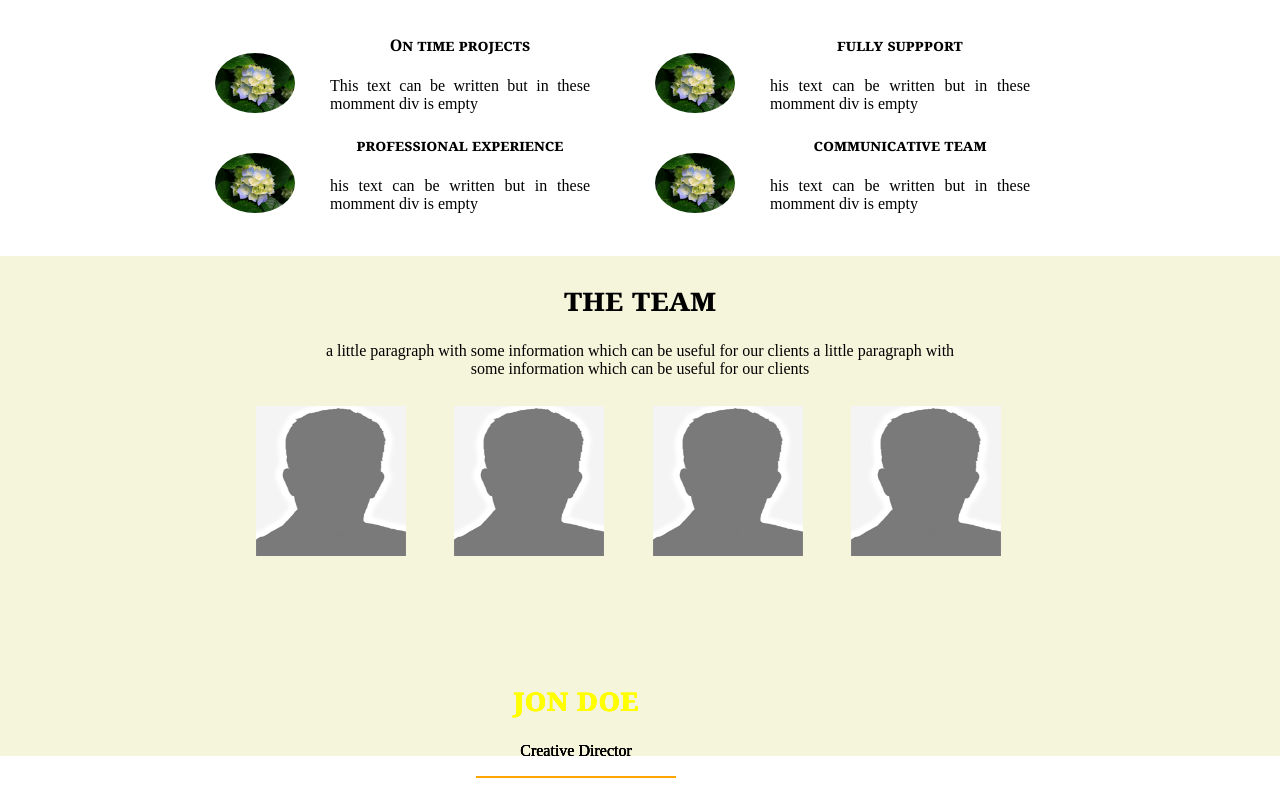
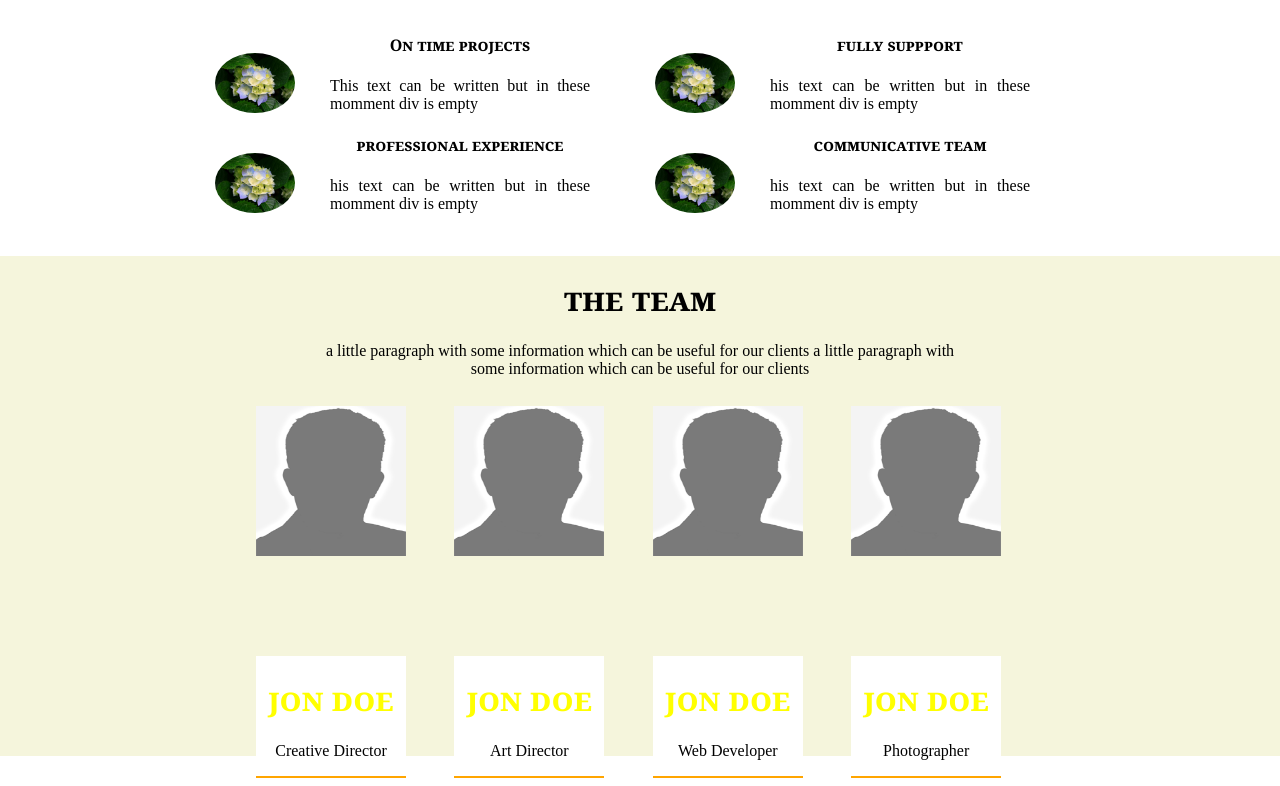
Before and after one commit to yuraermolenko/yuraermolenko.github.io, a plain HTML site: page index.html in a window 1280 px wide. Shown: the part 2644-3430 px from the top of the page. Drawn offline with Linux system fonts and the light colour scheme.

Commit message:
Update index.html

```diff
--- a/index.html
+++ b/index.html
@@ -248,25 +248,25 @@
         <img class="teamImage" style="position:absolute;left:66.5%" src="images/avatar.jpg" />
     </div>
     <div id="teamPhotosTextBox">
-        <div class="textInBoxes" style="position:absolute;left:20%">
+        <div class="textInBoxes" style="position:absolute;left:20%; width:150px;height:100px;background-color:white">
             <h1 style="color:yellow">jon doe</h1>
             <p>Creative Director</p>
-            <hr />
+            <hr style="width:150px" />
         </div>
-        <div class="textInBoxes" style="position:absolute;left:20%">
+        <div class="textInBoxes" style="position:absolute;left:35.5%;width:150px;height:100px;background-color:white">
             <h1 style="color:yellow">jon doe</h1>
-            <p>Creative Director</p>
-            <hr />
+            <p>Art Director</p>
+            <hr style="width:150px" />
         </div>
-        <div class="textInBoxes" style="position:absolute;left:20%">
+        <div class="textInBoxes" style="position:absolute;left:51%;width:150px;height:100px;background-color:white">
             <h1 style="color:yellow">jon doe</h1>
-            <p>Creative Director</p>
-            <hr />
+            <p>Web Developer</p>
+            <hr style="width:150px" />
         </div>
-        <div class="textInBoxes" style="position:absolute;left:20%">
+        <div class="textInBoxes" style="position:absolute;left:66.5%;width:150px;height:100px;background-color:white">
             <h1 style="color:yellow">jon doe</h1>
-            <p>Creative Director</p>
-            <hr />
+            <p>Photographer</p>
+            <hr style="width:150px" />
         </div>
     </div>
 
```
